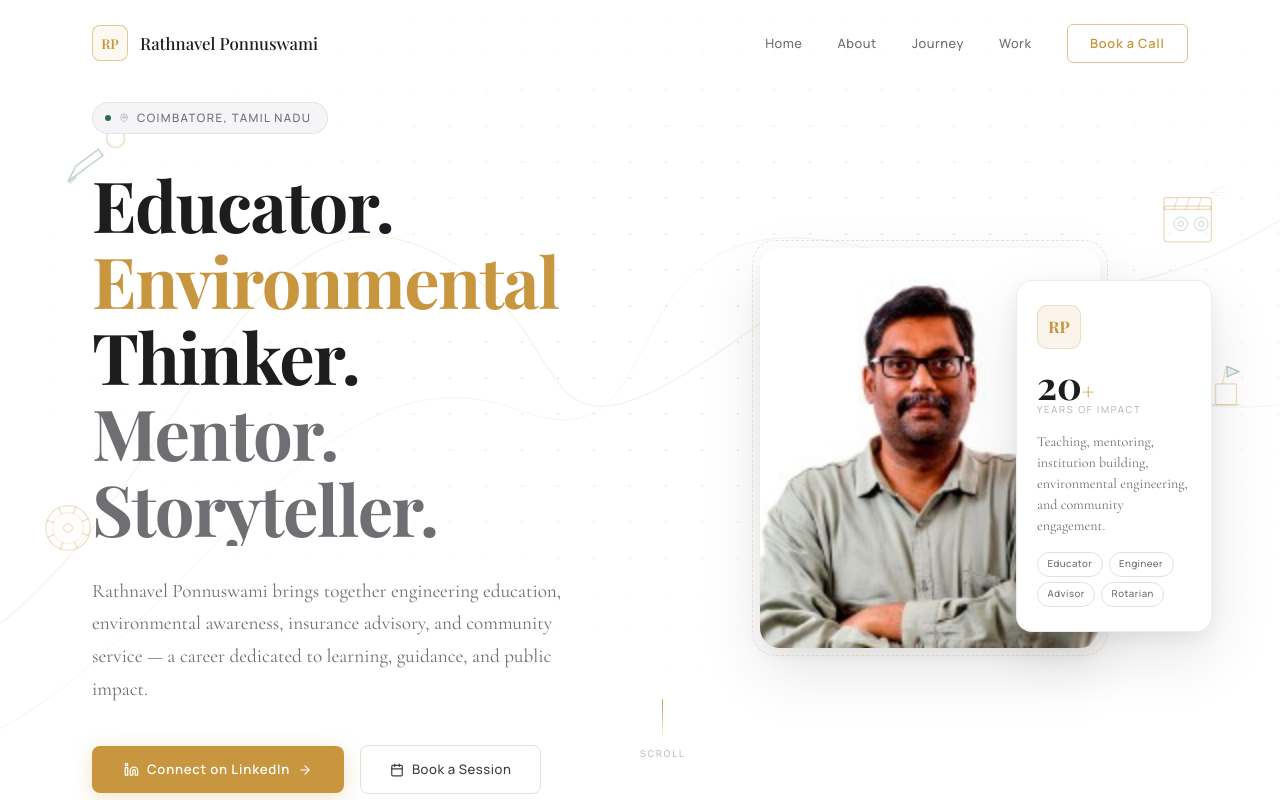
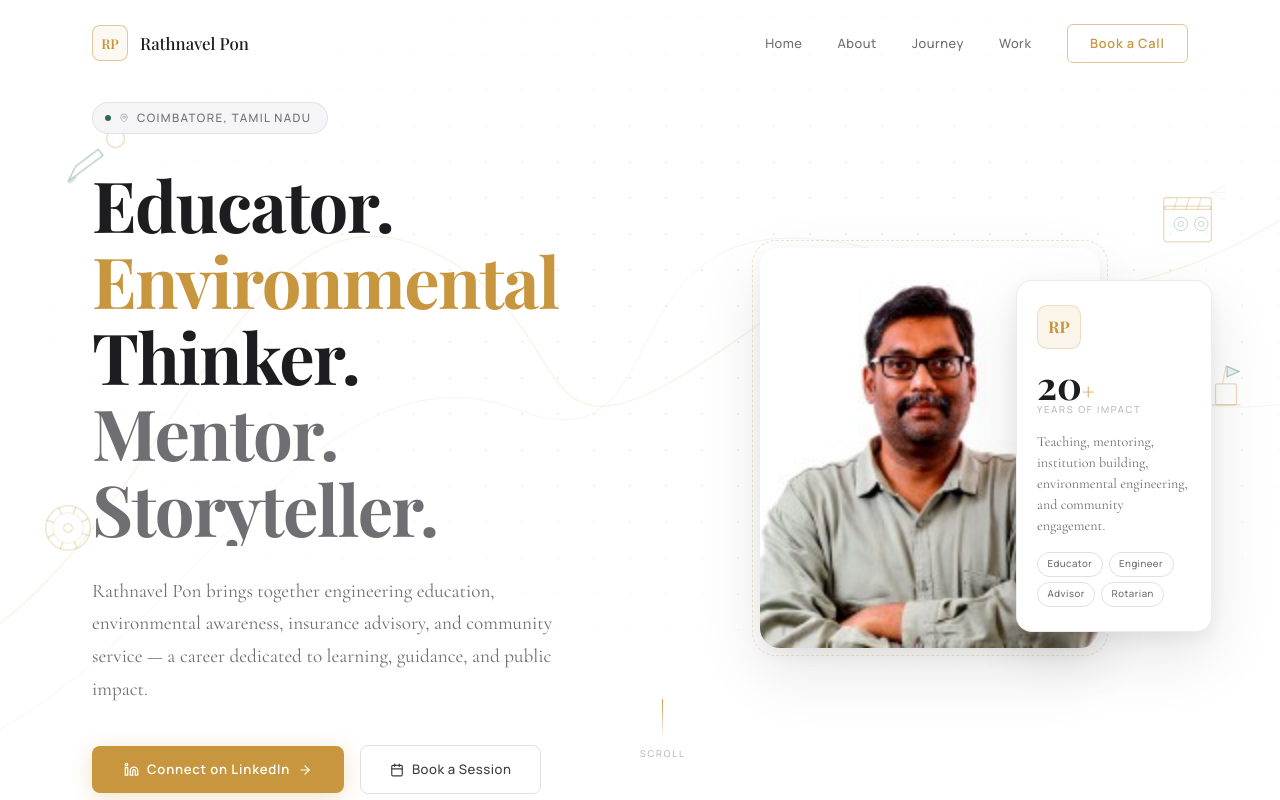
Before and after one commit to mailtoraja69/rathnavelpon, a React (Vite) app: page / in a window 1280 px wide. Shown: the top 800 px of the page. Built offline with nearby package versions, Linux system fonts and the light colour scheme; a web font is replaced by a local one.

Commit message:
Update App.tsx

```diff
--- a/src/App.tsx
+++ b/src/App.tsx
@@ -228,7 +228,7 @@ function Navigation() {
       <div className="nav-inner">
         <a href="#home" className="nav-logo">
           <div className="nav-logo-badge"><span className="nav-logo-initials">RP</span></div>
-          <span className="nav-logo-name">Rathnavel Ponnuswami</span>
+          <span className="nav-logo-name">Rathnavel Pon</span>
         </a>
         <div className="nav-links">
           {links.map(l => <a key={l.label} href={l.href} className="nav-link">{l.label}</a>)}
@@ -311,7 +311,7 @@ function Hero() {
           <motion.p className="hero-sub"
             initial={{ opacity: 0, y: 20 }} animate={{ opacity: 1, y: 0 }}
             transition={{ duration: 0.8, delay: 1.1 }}>
-            Rathnavel Ponnuswami brings together engineering education,
+            Rathnavel Pon brings together engineering education,
             environmental awareness, insurance advisory, and community
             service — a career dedicated to learning, guidance, and public impact.
           </motion.p>
@@ -330,7 +330,7 @@ function Hero() {
             initial={{ opacity: 0, scale: 0.92 }} animate={{ opacity: 1, scale: 1 }}
             transition={{ duration: 1.2, delay: 0.5, ease: [0.22, 1, 0.36, 1] }}>
             {!imgError ? (
-              <img src="/rathnavel.jpg" alt="Rathnavel Ponnuswami" className="hero-photo"
+              <img src="/rathnavel.jpg" alt="Rathnavel Pon" className="hero-photo"
                 onError={() => setImgError(true)} />
             ) : (
               <div className="hero-photo-fallback"><span>RP</span></div>
@@ -509,7 +509,7 @@ function About() {
           animate={visible ? { opacity: 1, x: 0 } : {}}
           transition={{ duration: 0.8, delay: 0.15, ease: [0.22, 1, 0.36, 1] }}>
           {!imgError ? (
-            <img src="/rathnavel.jpg" alt="Rathnavel Ponnuswami" className="about-photo"
+            <img src="/rathnavel.jpg" alt="Rathnavel Pon" className="about-photo"
               onError={() => setImgError(true)} />
           ) : (
             <div className="about-photo-fallback">RP</div>
@@ -948,7 +948,7 @@ function Footer() {
     <footer className="footer">
       <div className="footer-inner">
         <div>
-          <div className="footer-name">Rathnavel Ponnuswami</div>
+          <div className="footer-name">Rathnavel Pon</div>
           <div className="footer-copy">© 2025 · rathnavelpon.in · All rights reserved</div>
         </div>
         <div className="footer-socials">
```
